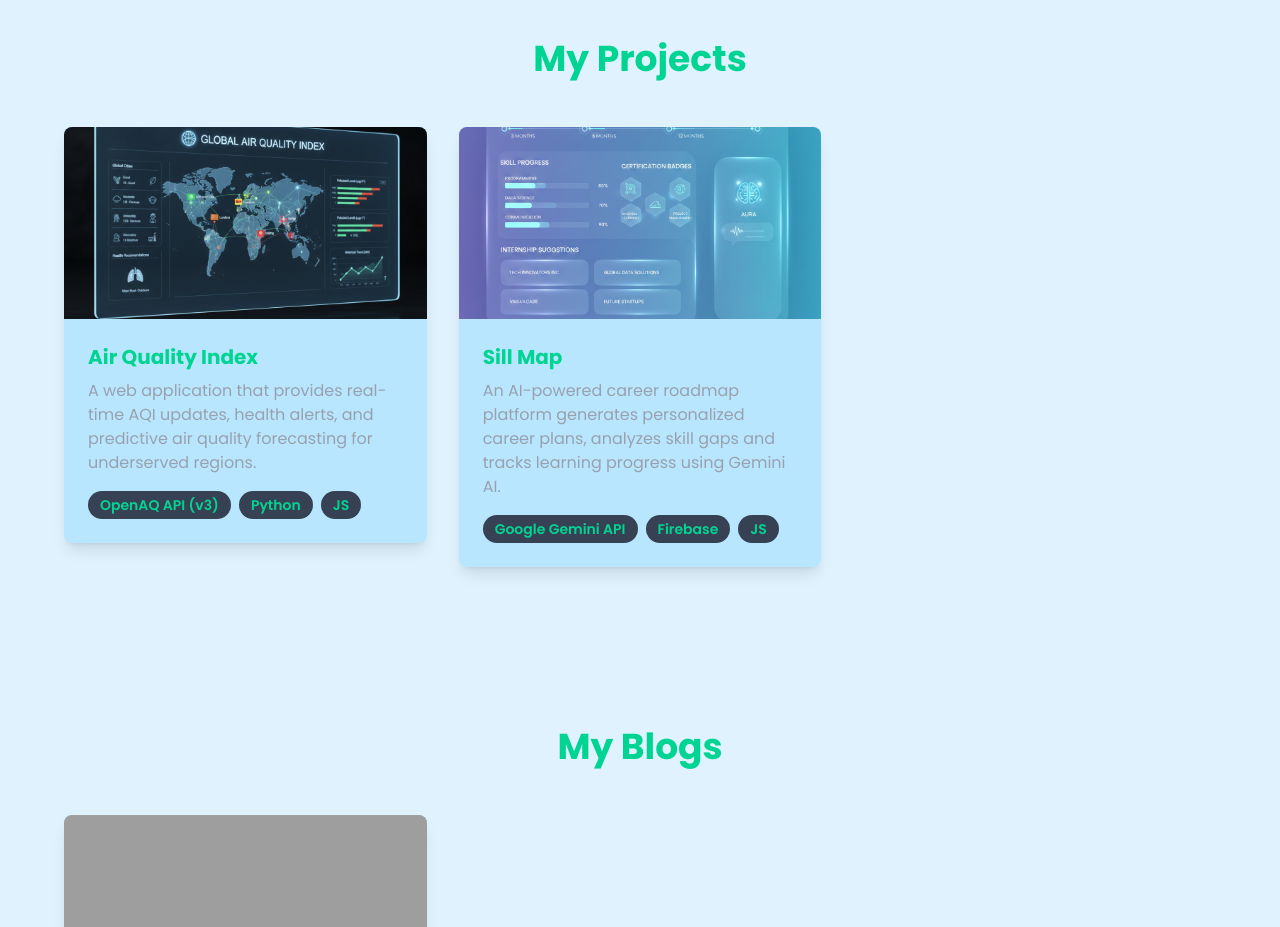
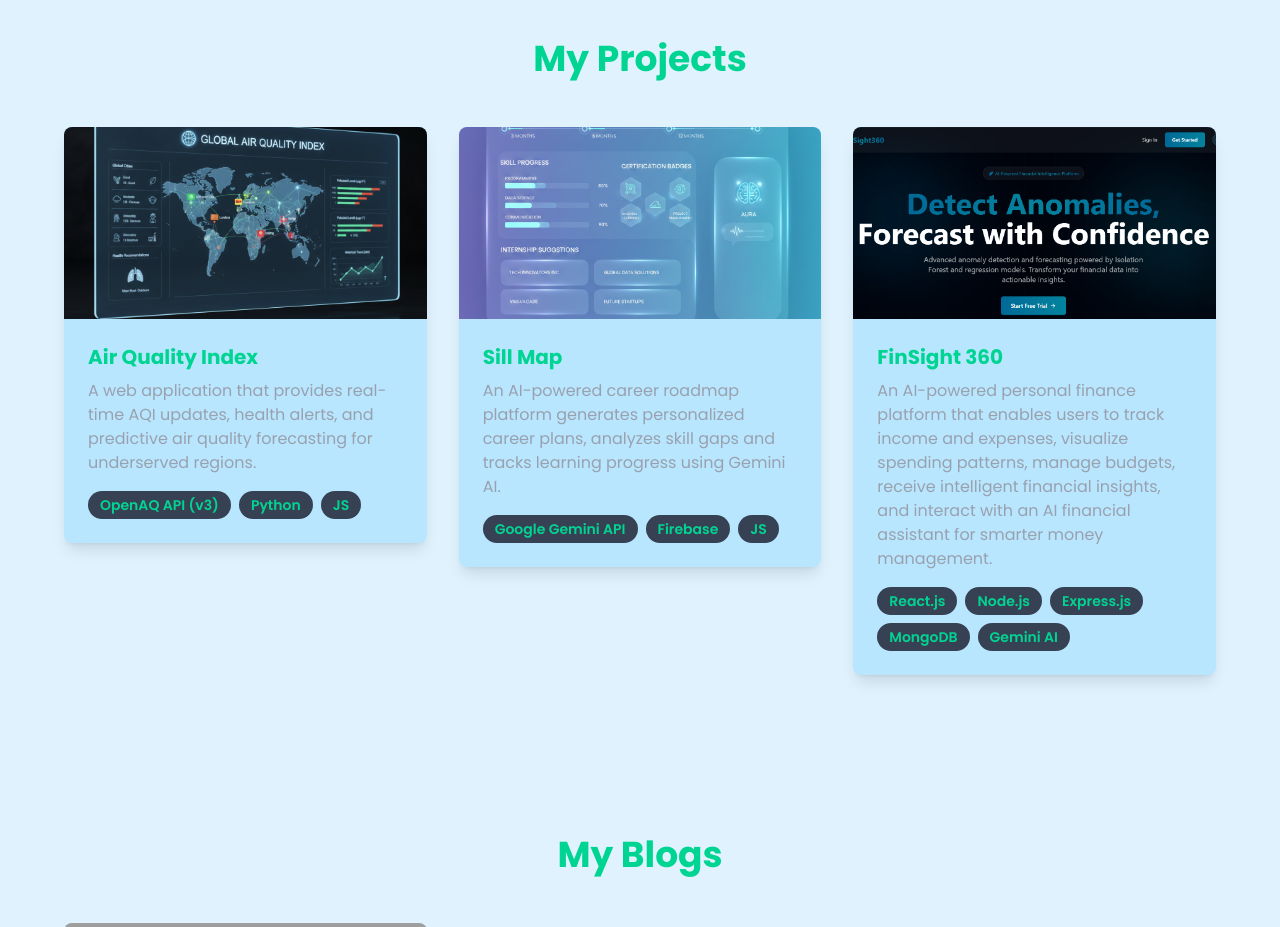
Before and after one commit to Yeshwanti/Portfolio, a website: page src/index.html in a window 1280 px wide. Shown: the part 1840-2767 px from the top of the page. Drawn offline with nearby package versions, Linux system fonts and the light colour scheme; grey boxes are pictures that could not be loaded.

Commit message:
Updated portfolio with FinSight project

```diff
--- a/src/index.html
+++ b/src/index.html
@@ -165,6 +165,8 @@
             </div>
         </a>
 
+
+
         <!-- Project 2 -->
         <a href="https://github.com/Shivani-Varma1408/SkillMap" target="_blank" class="block">
             <div class="bg-sky-200 rounded-lg overflow-hidden shadow-lg group" data-aos="fade-up">
@@ -184,6 +186,29 @@
                 </div>
             </div>
         </a>
+
+        <!-- Project 3 -->
+<a href="https://finsight-360-33a77.web.app/" target="_blank" class="block">
+    <div class="bg-sky-200 rounded-lg overflow-hidden shadow-lg group" data-aos="fade-up">
+        <img src="./Assests/finsight.png" alt="FinSight 360" class="w-full h-48 object-cover">
+        <div class="p-6">
+            <h3 class="text-xl font-bold mb-2 text-emerald-400">FinSight 360</h3>
+            <p class="text-gray-400 mb-4">
+                An AI-powered personal finance platform that enables users to track
+                income and expenses, visualize spending patterns, manage budgets,
+                receive intelligent financial insights, and interact with an AI
+                financial assistant for smarter money management.
+            </p>
+            <div class="flex flex-wrap gap-2">
+                <span class="bg-gray-700 text-sm font-semibold px-3 py-1 rounded-full">React.js</span>
+                <span class="bg-gray-700 text-sm font-semibold px-3 py-1 rounded-full">Node.js</span>
+                <span class="bg-gray-700 text-sm font-semibold px-3 py-1 rounded-full">Express.js</span>
+                <span class="bg-gray-700 text-sm font-semibold px-3 py-1 rounded-full">MongoDB</span>
+                <span class="bg-gray-700 text-sm font-semibold px-3 py-1 rounded-full">Gemini AI</span>
+            </div>
+        </div>
+    </div>
+</a>
 
     </div>
 </section>
@@ -281,7 +306,7 @@
                     <p class="text-gray-400">Projects</p>
                 </div>-->
             </div>
-            <a href="./Assests/Resume-Yeshwanti Padmanabhan.pdf" download class="bg-custom-green text-emerald-400 px-8 py-3 rounded-lg hover:bg-sky-300 transition inline-block">Download Resume</a>
+            <a href="./Assests/Yeshwanti Padmanabhan-Resume.pdf" download class="bg-custom-green text-emerald-400 px-8 py-3 rounded-lg hover:bg-sky-300 transition inline-block">Download Resume</a>
         </div>
     </section>
 
```
Also changed, not shown: src/Assests/finsight.png (added), 2 other files.
